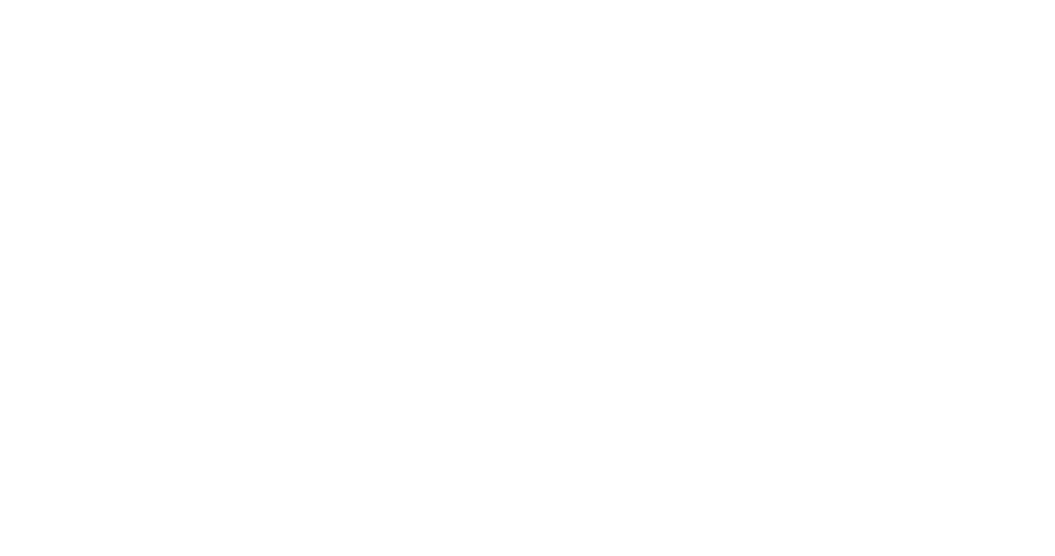
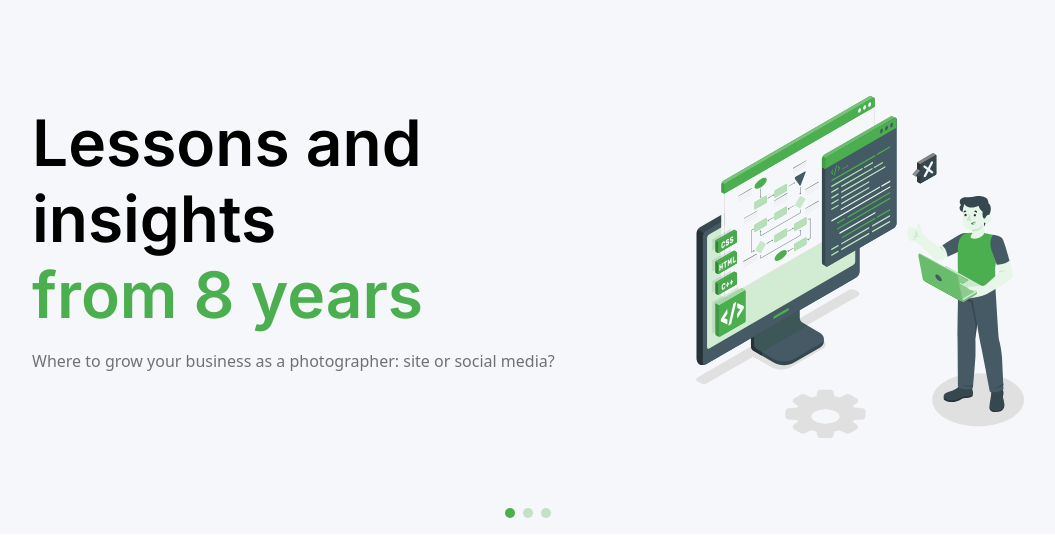
Before and after one commit to AjeshMadhavan/Nexcent, a Vue app: page / in a window 1280 px wide. Shown: the top 556 px of the page, without its empty margins (112-1167 px from the left). Built offline with nearby package versions, Linux system fonts and the light colour scheme.

Commit message:
feat: create container

```diff
--- a/src/App.vue
+++ b/src/App.vue
@@ -1,5 +1,8 @@
 <template>
+    <hero-banner/>
 </template>
 
 <script setup lang="ts">
+
+import HeroBanner from './conatiners/HeroBanner.vue';
 </script>
--- /dev/null
+++ b/src/conatiners/HeroBanner.vue
@@ -0,0 +1,31 @@
+<template>
+  <div
+    class="relative px-36 py-24 flex items-center justify-between lg:gap-26"
+    style="background-color: rgba(245, 247, 250, 1)"
+  >
+    <div>
+      <h1 class="font-inter text-headline-1">
+        Lessons and insights&nbsp;<span class="block text-devil-grass"
+          >from 8 years</span
+        >
+      </h1>
+      <p class="text-grey mt-4">
+        Where to grow your business as a photographer: site or social media?
+      </p>
+      <!--empty wrapper to implement button-->
+      <div class="button-wrapper h-14"></div>
+    </div>
+    <div>
+      <img class="block" src="../assets/Courses.svg" alt="" />
+    </div>
+    <div class="absolute bottom-4 left-0 flex justify-center gap-2 w-full">
+      <div class="w-2.5 h-2.5 bg-devil-grass rounded-full" />
+      <div class="w-2.5 h-2.5 bg-devil-grass/30 rounded-full" />
+      <div class="w-2.5 h-2.5 bg-devil-grass/30 rounded-full" />
+    </div>
+  </div>
+</template>
+
+<script setup lang="ts"></script>
+
+<style scoped></style>
--- a/tailwind.config.js
+++ b/tailwind.config.js
@@ -31,6 +31,7 @@
         success: "#2E7D31",
         warning: "#FBC02D",
         error: "#E53835",
+        "devil-grass":"#4CAF4F"
       },
       fontSize: {
         "headline-1": [
@@ -97,6 +98,12 @@
         xl: "0 8px 16px rgba(171, 190, 209, 0.4)",
         "2xl": "0 16px 32px rgba(171, 190, 209, 0.3)",
       },
+      fontFamily: {
+        inter: "Inter",
+      },
+      gap: {
+        26:"104px"
+      }
     },
   },
   plugins: [],
```
Also changed, not shown: src/assets/Courses.svg (added).
